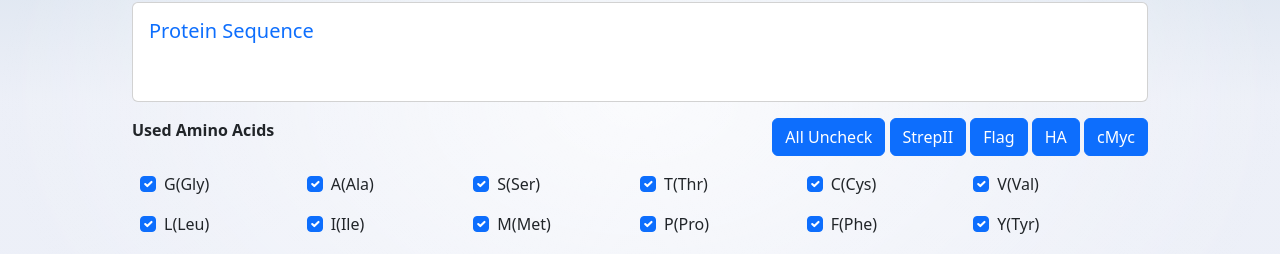
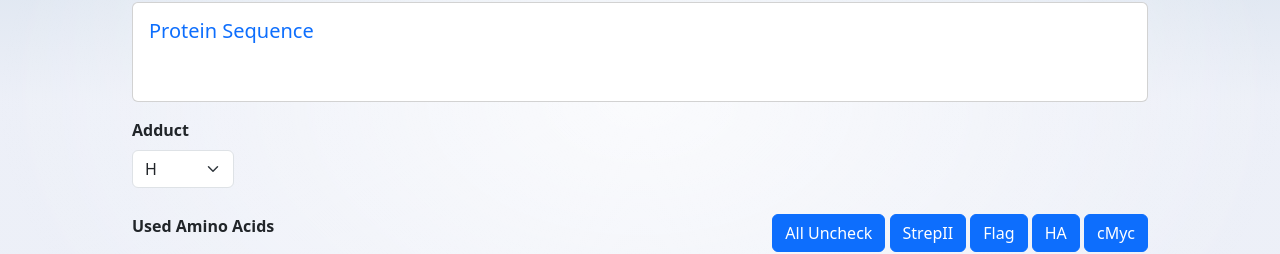
Before and after one commit to Mass-Finder/Mass-Finder-SvelteKit, a SvelteKit app: page /stm in a window 1280 px wide. Shown: the part 298-552 px from the top of the page. Built offline with nearby package versions, Linux system fonts and the light colour scheme; no server answers; a small style sheet from the web is missing.

Commit message:
feat : stm 에도 어덕트 셀렉터 추가

```diff
--- a/src/routes/stm/+page.svelte
+++ b/src/routes/stm/+page.svelte
@@ -8,7 +8,7 @@
     import { StmHelper } from "$lib/helper/stm_helper";
     import StmResultTable from "$lib/components/stm/StmResultTable.svelte";
     import { getContext } from "svelte";
-
+    import AdductSelector from "$lib/components/AdductSelector.svelte";
     let selectedAminos = { ...aminoMap };
 
     let proteinSeq = "";
@@ -16,6 +16,8 @@
 
     // 선택된 ncaa
     let ncAA = { B: 0.0, J: 0.0, O: 0.0, U: 0.0, X: 0.0, Z: 0.0 };
+
+    let ionType = 'H';
 
     /// 선택된 ncaa를 어떤 코돈과 매핑할지 적어주는 부분
     let codonTitle = writable({
@@ -207,6 +209,10 @@
         // "[stop]" 이전 부분만 반환
         proteinSeq = proteinSeq.substring(0, stopIndex);
     }
+
+    function handleAdductChange(e) {
+        ionType = e.detail;
+    }
 </script>
 
 <div class="container mt-5">
@@ -217,6 +223,12 @@
     <div class="mb-3">
         <label for="detected-mass" class="form-label fw-bold">Sequnece</label>
         <SeqConverter bind:proteinSeq></SeqConverter>
+    </div>
+
+    <div class="mb-3 d-flex justify-content-start">
+        <AdductSelector
+            on:changeAdduct={handleAdductChange}
+        />
     </div>
 
     <div class="mb-3">
```
